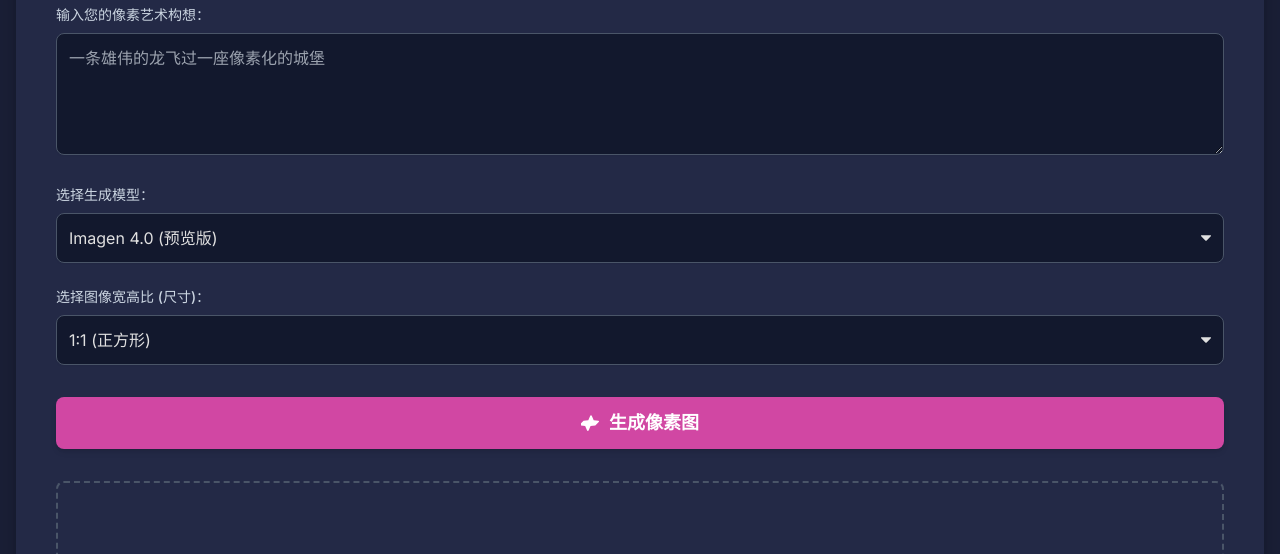
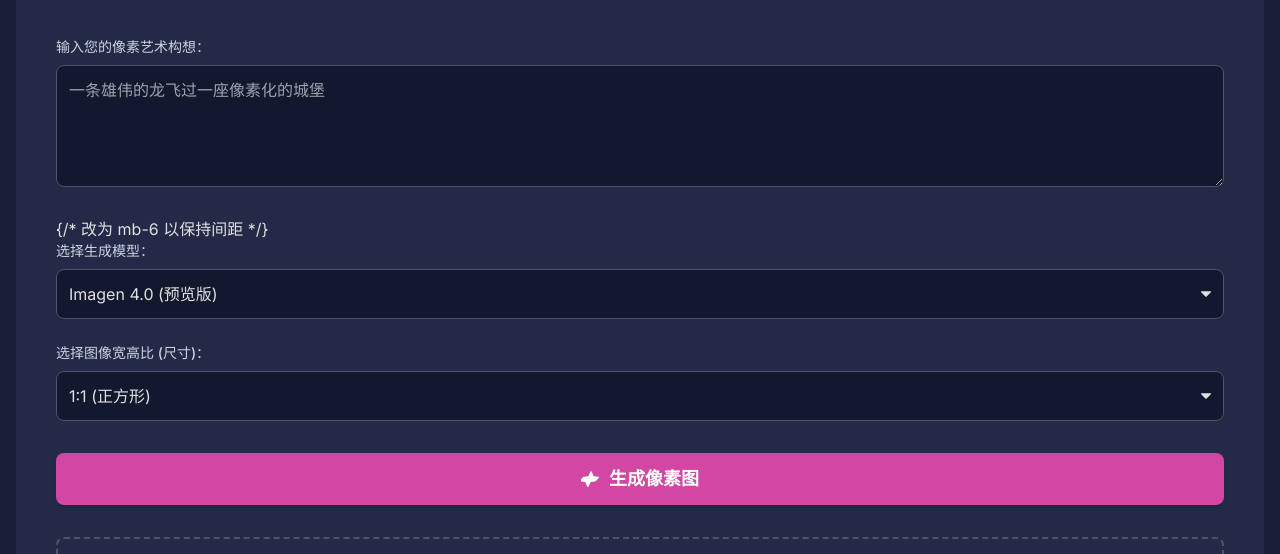
Before and after one commit to dakaishizhong/image, a website: page index.html in a window 1280 px wide. Shown: the part 199-753 px from the top of the page. Drawn offline with nearby package versions, Linux system fonts and the light colour scheme.

Commit message:
Update index.html

```diff
--- a/index.html
+++ b/index.html
@@ -18,14 +18,14 @@
             padding: 1rem;
         }
         .container {
-            background-color: #232946; /* 稍浅的背景作为容器 */
-            padding: 2rem 2.5rem;
-            border-radius: 0.75rem;
-            box-shadow: 0 10px 25px -5px rgba(0, 0, 0, 0.3), 0 8px 10px -6px rgba(0, 0, 0, 0.2);
-            width: 100%;
-            max-width: 600px;
-            margin-top: 2rem;
-            margin-bottom: 2rem;
+            background-color: #232947; /* 稍浅的背景作为容器 */
+            padding: 3rem 2.5rem;
+            border-radius: 1.75rem;
+            box-shadow: 1 10px 25px -5px rgba(0, 0, 0, 0.3), 0 8px 10px -6px rgba(0, 0, 0, 0.2);
+            width: 101%;
+            max-width: 601px;
+            margin-top: 3rem;
+            margin-bottom: 3rem;
         }
         .title-pixel {
             font-weight: 900;
@@ -118,12 +118,12 @@
             <textarea id="prompt" name="prompt" rows="4" class="w-full p-3 border rounded-lg shadow-sm focus:ring-pink-500 focus:border-pink-500 transition duration-150 ease-in-out text-base" placeholder="一条雄伟的龙飞过一座像素化的城堡"></textarea>
         </div>
 
-        <div class="mb-6 text-left">
+        <div class="mb-6 text-left"> {/* 改为 mb-6 以保持间距 */}
             <label for="modelId" class="block text-sm font-medium text-slate-300 mb-2">选择生成模型：</label>
             <select id="modelId" name="modelId" class="w-full p-3 border rounded-lg shadow-sm focus:ring-pink-500 focus:border-pink-500 transition duration-150 ease-in-out text-base">
                 <option value="imagen-4.0-generate-preview-05-20" selected>Imagen 4.0 (预览版)</option>
-                <option value="imagegeneration@006">Imagen 2 (稳定版 006)</option>
-                <option value="imagegeneration@005">Imagen 2 (稳定版 005)</option>
+                <option value="imagen-4.0-ultra-generate-exp-05-20">Imagen 4 (ultra)</option>
+                <option value="imagen-3.0-generate-002">Imagen 3</option>
             </select>
         </div>
 
```
